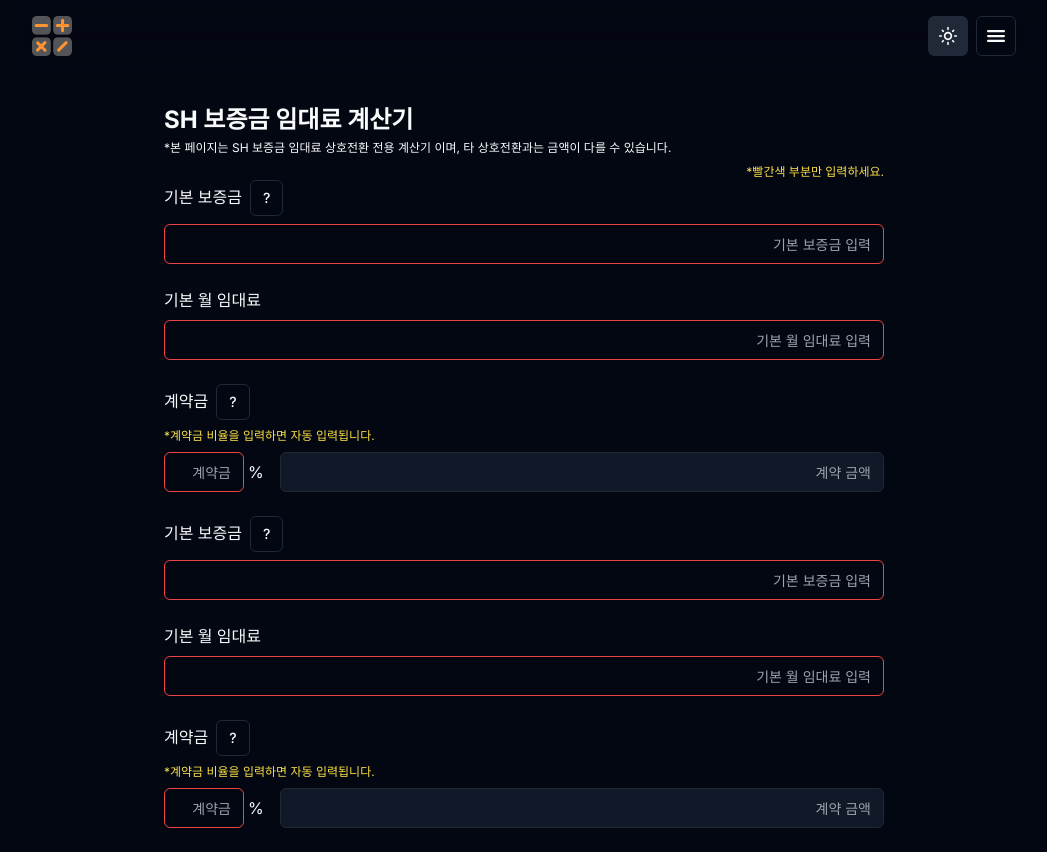
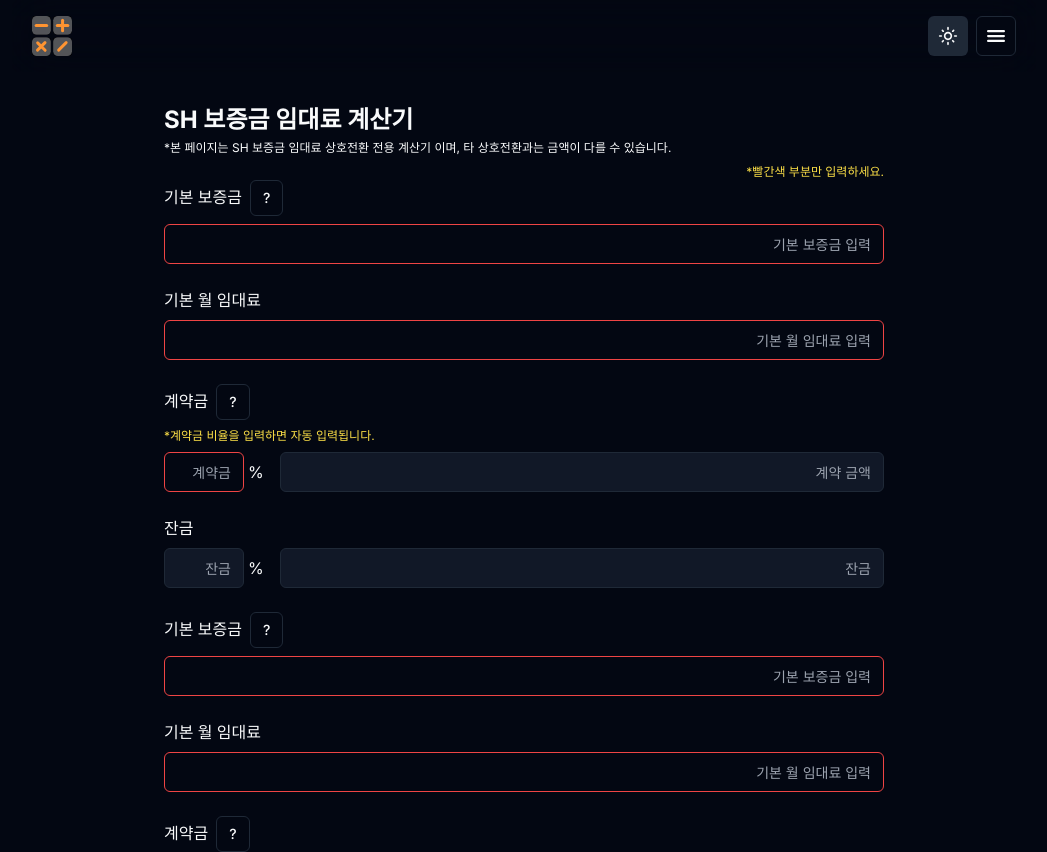
Before and after one commit to WebKBS/deposit-calculator, a Next.js app: page / in a window 1280 px wide. Shown: the top 852 px of the page, without its empty margins (116-1163 px from the left). Built offline with nearby package versions, Linux system fonts and the light colour scheme.

Commit message:
잔금 컴포넌트 분리

```diff
--- a/components/Calculator.tsx
+++ b/components/Calculator.tsx
@@ -17,6 +17,7 @@ import DesiredDeposit from './Form/DesiredDeposit';
 import Result from './Form/Result';
 import { TipAlertDialog } from './Modal/TipAlertDialog';
 import DepositChangeButton from './sh/components/Button/DepositChangeButton';
+import Balance from './sh/components/View/Balance';
 import DefaultDeposit from './sh/components/View/DefaultDeposit';
 import DefaultRent from './sh/components/View/DefaultRent';
 import DownPayment from './sh/components/View/DownPayment';
@@ -540,6 +541,7 @@ export default function Calculator() {
       <DefaultDeposit />
       <DefaultRent />
       <DownPayment />
+      <Balance />
 
       <div className="mb-6">
         <div className="mb-2">
--- /dev/null
+++ b/components/sh/components/Card/BalanceCard.tsx
@@ -0,0 +1,18 @@
+import { Input } from '@/components/ui/input';
+import BalanceInput from '../Input/BalanceInput';
+
+const BalanceCard = () => {
+  return (
+    <div className="flex gap-4">
+      <BalanceInput value="" />
+      <Input
+        readOnly
+        className="text-right bg-gray-200 dark:bg-gray-900"
+        placeholder="잔금"
+        // value={calcValues.calcBalance}
+      />
+    </div>
+  );
+};
+
+export default BalanceCard;
--- a/components/sh/components/Card/DownPaymentCard.tsx
+++ b/components/sh/components/Card/DownPaymentCard.tsx
@@ -1,13 +1,24 @@
 import { Input } from '@/components/ui/input';
+import { ChangeEvent } from 'react';
+import useDefaultDepositStore from '../../store/defaultDepositStore';
 import useDownPaymentStore from '../../store/downPaymentStore';
 import DownPaymentInput from '../Input/DownPaymentInput';
 
 const DownPaymentCard = () => {
-  const handleDownPayment = useDownPaymentStore(
-    (state) => state.handleDownPayment
+  const setDownPayment = useDownPaymentStore((state) => state.setDownPayment);
+  const downPayment = useDownPaymentStore((state) => state.downPayment);
+  const defaultDeposit = useDefaultDepositStore(
+    (state) => state.defaultDeposit
   );
 
-  const downPayment = useDownPaymentStore((state) => state.downPayment);
+  const handleDownPayment = (event: ChangeEvent<HTMLInputElement>) => {
+    if (!defaultDeposit) {
+      alert('기본 보증금을 입력해주세요.');
+      return;
+    }
+
+    setDownPayment(event);
+  };
 
   console.log('계약금: ', downPayment);
 
--- /dev/null
+++ b/components/sh/components/Input/BalanceInput.tsx
@@ -0,0 +1,19 @@
+import { Input } from '@/components/ui/input';
+
+const BalanceInput = ({ value }: { value: string }) => {
+  return (
+    <div className="flex items-center gap-1">
+      <Input
+        id="balance"
+        type="text"
+        placeholder="잔금"
+        className="flex-1 w-20 text-right bg-gray-200 dark:bg-gray-900"
+        readOnly
+        value={value}
+      />
+      <span>%</span>
+    </div>
+  );
+};
+
+export default BalanceInput;
--- a/components/sh/components/Input/DefaultDepositInput.tsx
+++ b/components/sh/components/Input/DefaultDepositInput.tsx
@@ -3,7 +3,7 @@ import useDefaultDepositStore from '../../store/defaultDepositStore';
 
 const DefaultDepositInput = () => {
   const handleDefaultDeposit = useDefaultDepositStore(
-    (state) => state.handleDefaultDeposit
+    (state) => state.setDefaultDeposit
   );
   const defaultDeposit = useDefaultDepositStore(
     (state) => state.defaultDeposit
--- a/components/sh/components/Input/DefaultRentInput.tsx
+++ b/components/sh/components/Input/DefaultRentInput.tsx
@@ -3,7 +3,7 @@ import useDefaultRentStore from '../../store/defaultRentStore';
 
 const DefaultRentInput = () => {
   const handleDefaultRent = useDefaultRentStore(
-    (state) => state.handleDefaultRent
+    (state) => state.setDefaultRent
   );
   const defaultRent = useDefaultRentStore((state) => state.defaultRent);
 
--- /dev/null
+++ b/components/sh/components/View/Balance.tsx
@@ -0,0 +1,17 @@
+import { Label } from '@/components/ui/label';
+import BalanceCard from '../Card/BalanceCard';
+
+const Balance = () => {
+  return (
+    <div className="mb-6">
+      <div className="mb-2 ">
+        <Label htmlFor="balance" className="mr-2">
+          잔금
+        </Label>
+      </div>
+      <BalanceCard />
+    </div>
+  );
+};
+
+export default Balance;
--- /dev/null
+++ b/components/sh/store/balanceStore.ts
@@ -0,0 +1,22 @@
+import { parseInputNumber } from '@/utils/numberUtils';
+import { ChangeEvent } from 'react';
+import { create } from 'zustand';
+
+interface IBalanceStore {
+  balance: string;
+  setBalance: ({ target }: ChangeEvent<HTMLInputElement>) => void;
+}
+
+const useBalanceStore = create<IBalanceStore>((set) => ({
+  balance: '',
+
+  setBalance: ({ target }) => {
+    const balanceInputValue = parseInputNumber(target.value);
+
+    set(() => ({
+      balance: balanceInputValue.toLocaleString(),
+    }));
+  },
+}));
+
+export default useBalanceStore;
--- a/components/sh/store/defaultDepositStore.ts
+++ b/components/sh/store/defaultDepositStore.ts
@@ -4,13 +4,13 @@ import { create } from 'zustand';
 
 interface IDefaultDepositStore {
   defaultDeposit: string;
-  handleDefaultDeposit: ({ target }: ChangeEvent<HTMLInputElement>) => void;
+  setDefaultDeposit: ({ target }: ChangeEvent<HTMLInputElement>) => void;
 }
 
 const useDefaultDepositStore = create<IDefaultDepositStore>((set) => ({
   defaultDeposit: '',
 
-  handleDefaultDeposit: ({ target }) => {
+  setDefaultDeposit: ({ target }) => {
     const defaultDepositInputValue = parseInputNumber(target.value);
 
     set(() => ({
--- a/components/sh/store/defaultRentStore.ts
+++ b/components/sh/store/defaultRentStore.ts
@@ -4,13 +4,13 @@ import { create } from 'zustand';
 
 interface IDefaultRentStore {
   defaultRent: string;
-  handleDefaultRent: ({ target }: ChangeEvent<HTMLInputElement>) => void;
+  setDefaultRent: ({ target }: ChangeEvent<HTMLInputElement>) => void;
 }
 
 const useDefaultRentStore = create<IDefaultRentStore>((set) => ({
   defaultRent: '',
 
-  handleDefaultRent: ({ target }) => {
+  setDefaultRent: ({ target }) => {
     const defaultRentInputValue = parseInputNumber(target.value);
 
     set(() => ({
--- a/components/sh/store/downPaymentStore.ts
+++ b/components/sh/store/downPaymentStore.ts
@@ -4,13 +4,13 @@ import { create } from 'zustand';
 
 interface IDownPaymentStore {
   downPayment: string;
-  handleDownPayment: ({ target }: ChangeEvent<HTMLInputElement>) => void;
+  setDownPayment: ({ target }: ChangeEvent<HTMLInputElement>) => void;
 }
 
 const useDownPaymentStore = create<IDownPaymentStore>((set) => ({
   downPayment: '',
 
-  handleDownPayment: ({ target }) => {
+  setDownPayment: ({ target }) => {
     const downPaymentInputValue = parseInputNumber(target.value);
 
     set(() => ({
```
Also changed, not shown: 1 other file (tests, documents, lock files or other folders).
